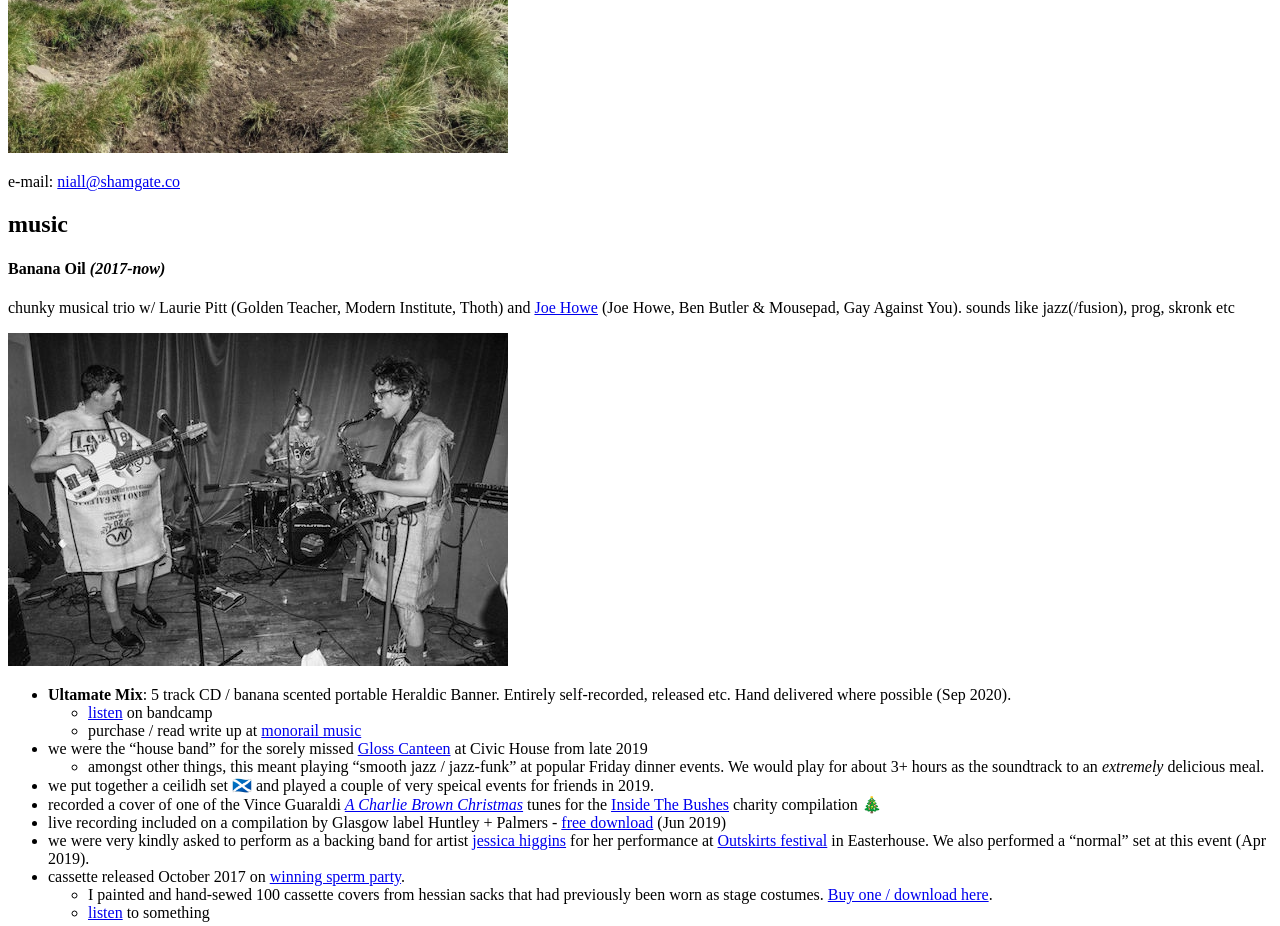
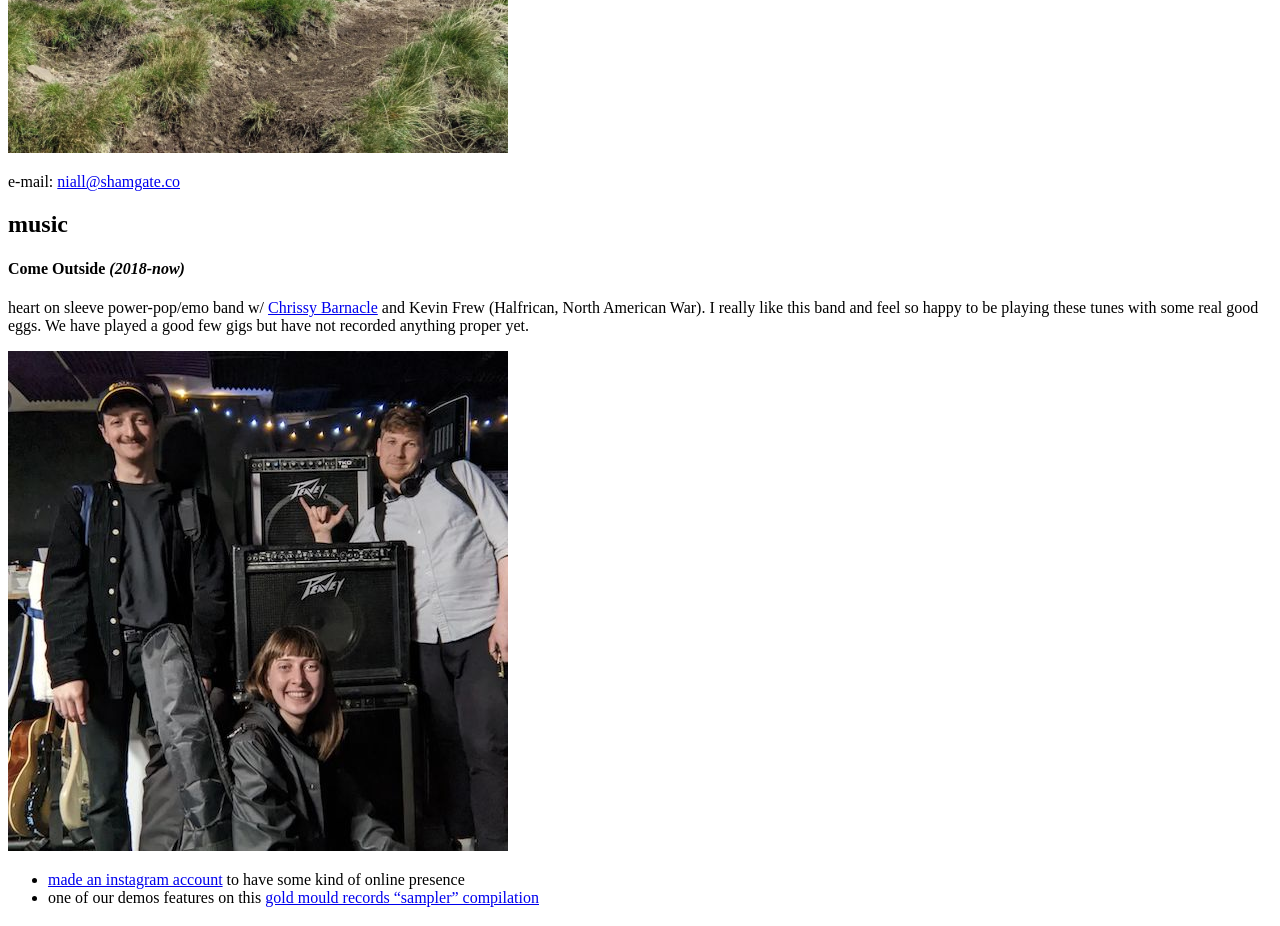
Before and after one commit to kingdomlevel/kingdomlevel.github.io, a Jekyll site: the page built from index.markdown, in a window 1280 px wide and 1400 px high, scrolled down 675 px. Shown: the top 926 px of the window. Built offline with Jekyll 4.4.1, drawn with Linux system fonts in a browser that asks for light colours; our own code applies the rules of GitHub Pages for plain Markdown files; some of the changed text lies outside the part shown.

Commit message:
adds good body music section

```diff
--- a/index.markdown
+++ b/index.markdown
@@ -24,7 +24,29 @@
 
 
 ## <a name="music"></a>music
-#### Banana Oil _(2017-now)_
+
+#### Come Outside _(2018-now)_
+heart on sleeve power-pop/emo band w/ [Chrissy Barnacle][chrissy] and Kevin Frew (Halfrican, North American War).
+I really like this band and feel so happy to be playing these tunes with some real good eggs.
+We have played a good few gigs but have not recorded anything proper yet.
+
+![band from glasgow](images/come-outside.jpeg)
+
++ [made an instagram account](https://www.instagram.com/comeoutsidemusic/) to have some kind of online presence
++ one of our demos features on this [gold mould records "sampler" compilation](https://goldmoldrecords.bandcamp.com/album/spring-sampler-22)
+
+
+#### Good Body _(2023-now)_
+New band w a motley crew of Glasgow musicians!
+
+<img src="https://scontent-man2-1.cdninstagram.com/v/t51.2885-15/404606857_207064059105667_7352980361368589484_n.jpg?stp=dst-jpg_e35&efg=eyJ2ZW5jb2RlX3RhZyI6ImltYWdlX3VybGdlbi43MjB4NDgwLnNkciJ9&_nc_ht=scontent-man2-1.cdninstagram.com&_nc_cat=107&_nc_ohc=pEHHlfvYS8QAX-4L7Q0&edm=ACWDqb8BAAAA&ccb=7-5&ig_cache_key=MzI0NTcwNTI5ODY1MDQwMDg4Nw%3D%3D.2-ccb7-5&oh=00_AfAnnjtYMKYUF1iEwgI2DJUoeiOBJtT35-69r3cxMOd_kw&oe=658F388B&_nc_sid=ee9879" width="500">
+
+* Played our first gig at the Stereo 16th birthday party in Nov 2023
+* Started recording some tunes in Dec 2023
+* [Instagram page](https://www.instagram.com/goodbody.inc/)
+
+
+#### Banana Oil _(2017-???)_
 chunky musical trio w/ Laurie Pitt (Golden Teacher, Modern Institute, Thoth) and [Joe Howe][joe] (Joe Howe, Ben Butler & Mousepad, Gay Against You). sounds like jazz(/fusion), prog, skronk etc
 
 ![photo by Derek Brennan][BOs]
@@ -45,16 +67,6 @@
     + [The Quietus][bo-quietus] (Oct 2017)
     + [RoughSmooth mag](https://roughsmoothmag.com/2017/12/24/the-1o-best-up-and-coming-glasgow-bands-you-really-need-to-go-see-in-2018/) (Dec 2017)
 
-#### Come Outside _(2018-now)_
-heart on sleeve power-pop/emo band w/ [Chrissy Barnacle][chrissy] and Kevin Frew (Halfrican, North American War).
-I really like this band and feel so happy to be playing these tunes with some real good eggs.
-We have played a good few gigs but have not recorded anything proper yet.
-
-![band from glasgow](images/come-outside.jpeg)
-
-+ [made an instagram account](https://www.instagram.com/comeoutsidemusic/) to have some kind of online presence
-+ one of our demos features on this [gold mould records "sampler" compilation](https://goldmoldrecords.bandcamp.com/album/spring-sampler-22)
-
 
 #### Lylo _(2016-2019)_
 i played synthesiser and contributed to recording and production of this self-produced glasgow 5 piece band
@@ -65,6 +77,7 @@
 + i played synthesiser on the album *Post Era*, released Jan 2018 on [El Rancho Records][el rancho fb].
   + read / listen @ [Clash Music][yeah boy].
 + [soundcloud][lylo soundcloud] / [facebook][lylo facebook]
+
 
 #### Sham Gate _(2014-2019)_
 a solo project built around analogue synthesisers and singing
@@ -79,6 +92,7 @@
 + song included on *I Could Be Your Unicorn* cassette compilation on [Number4Door][n4d] in association w/ GSA Queer Society for their launch in Aug 2014
 + this all started w a piece called *Analog Synthesis Approximations of the Dialogue between Structuralism and Post-Structuralism in Architecture Considered in Relation to Foucault's Principles to the Art of Living Counter to All Forms of Fascism* which was performed at Glasgow City Halls in March 2014
 
+
 #### Robert Sotelo _(2017-2017)_
 good + thoughtful psych pop from London (now Glasgow-based). i played bass in the live *Robert Sotelo Group*!
 
@@ -87,7 +101,6 @@
 + an album called **Cusp** came out on [Upset The Rhythm][upsettherhythm] in September 2017. i didn't play on it so it's ok for me to say *"it's good and i like it"*
   + read some [press][cusp press]
   + [buy][cusp buy] a record
-
 
 
 #### Martha Ffion _(2015-2017)_
```
